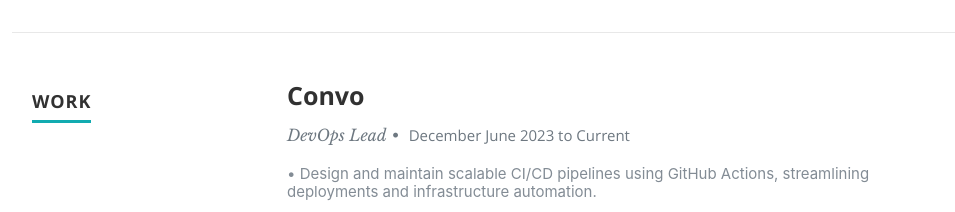
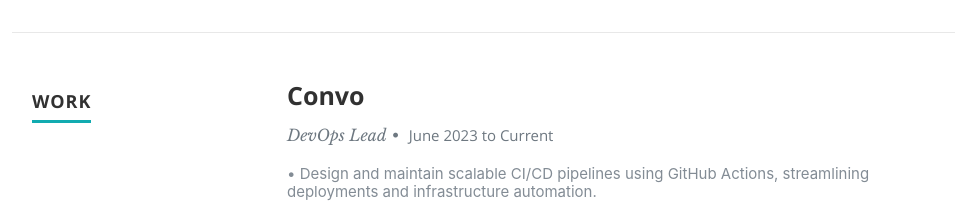
Before and after one commit to M3GH4NN/meghann-dev-app, a React (Create React App) app: page / in a window 1280 px wide. Shown: the part 1620-1832 px from the top of the page, without its empty margins (118-1073 px from the left). Built offline with nearby package versions, Linux system fonts and the light colour scheme.

Commit message:
updated resume

```diff
--- a/src/components/resumeData.js
+++ b/src/components/resumeData.js
@@ -39,8 +39,8 @@ let resumeData = {
     {
       CompanyName: "Convo",
       specialization: "DevOps Lead",
-      MonthOfLeaving: "December",
-      YearOfLeaving: "June 2023 to Current",
+      MonthOfLeaving: "June",
+      YearOfLeaving: "2023 to Current",
       Achievements: [
         "Design and maintain scalable CI/CD pipelines using GitHub Actions, streamlining deployments and infrastructure automation.",
         "Manage cloud infrastructure with Terraform, ensuring high availability, scalability, and security for mission-critical services.",
```
